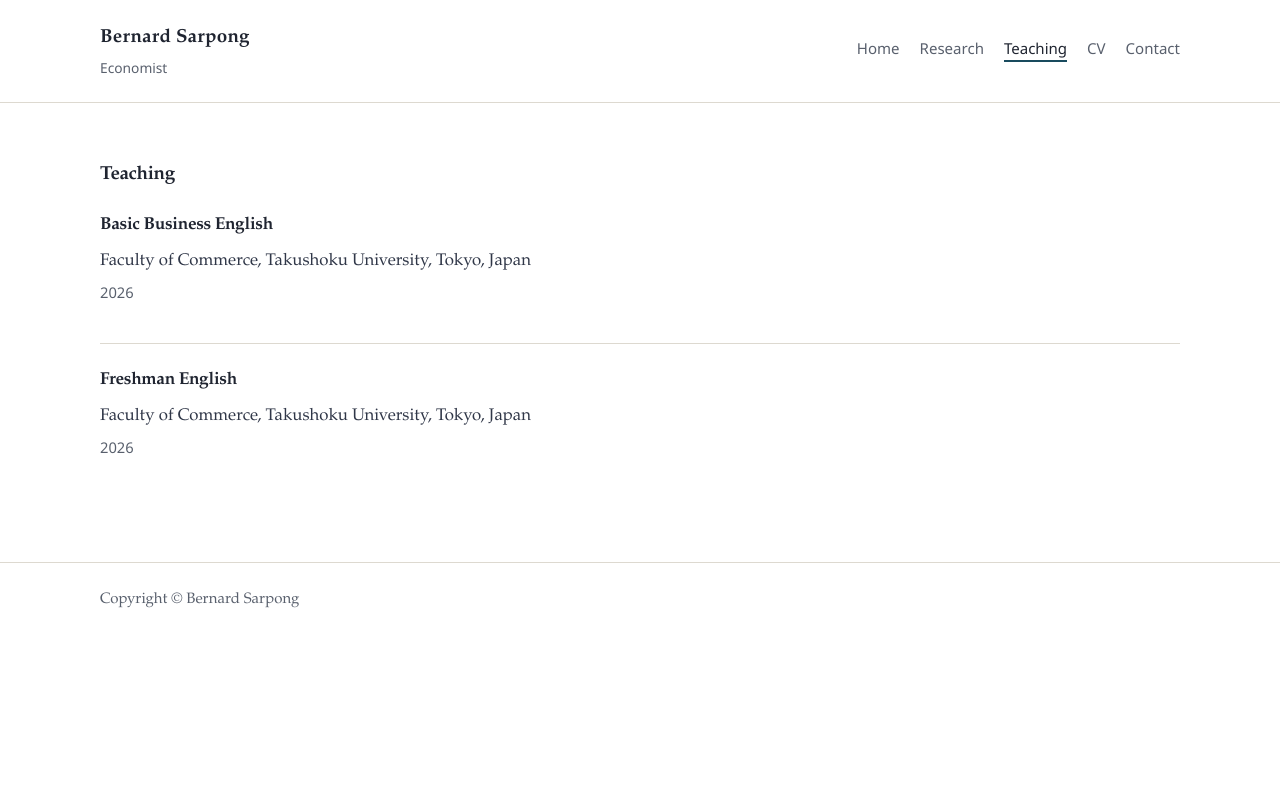
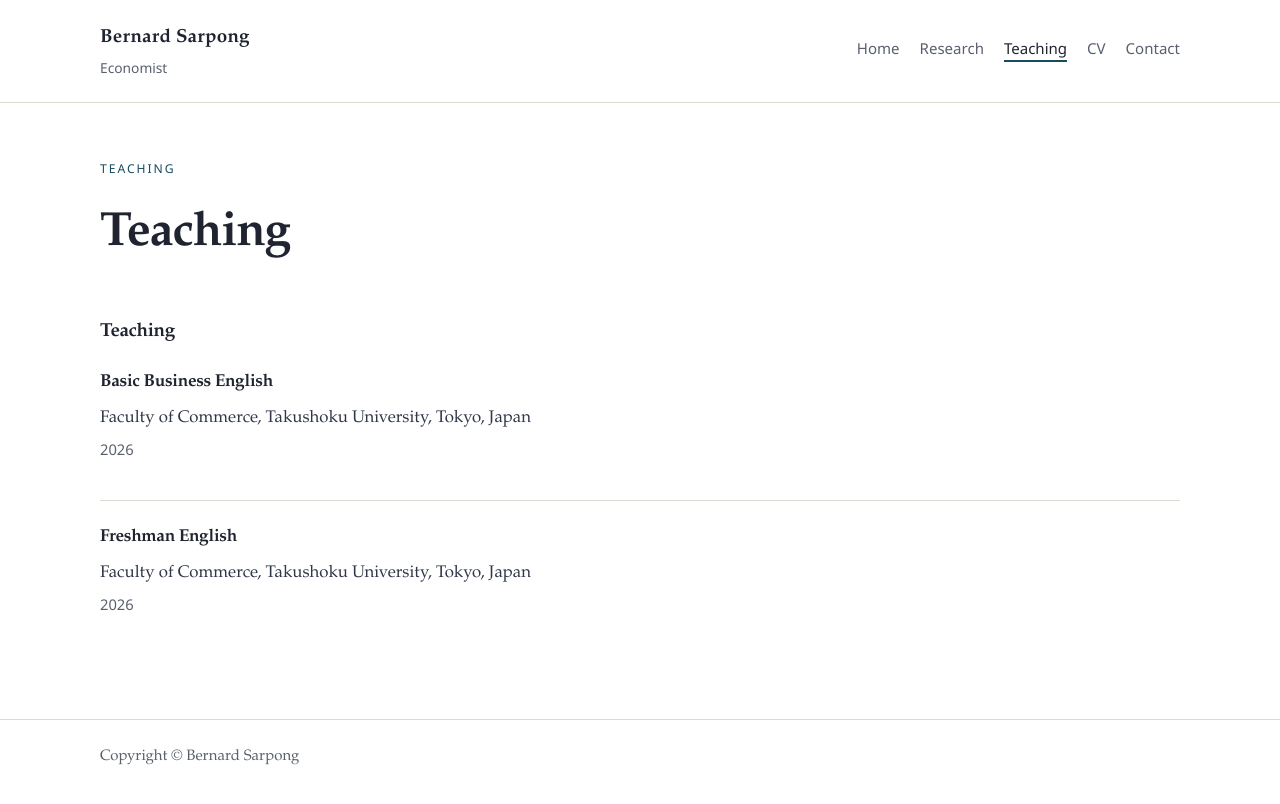
Before and after one commit to bernardksarpong/bernardksarpong.github.io, a Jekyll site: the page built from experience.html, in a window 1280 px wide. Shown: the top 804 px of the page. Built offline with Jekyll 4.4.1, drawn with Linux system fonts in a browser that asks for light colours.

Commit message:
Add teaching page intro

```diff
--- a/experience.html
+++ b/experience.html
@@ -5,6 +5,12 @@
 ---
 {% assign experience = site.data.experience %}
 
+
+<section class="page-intro">
+  <p class="eyebrow">Teaching</p>
+  <h1>Teaching</h1>
+
+</section>
 
 
 <section>
```
